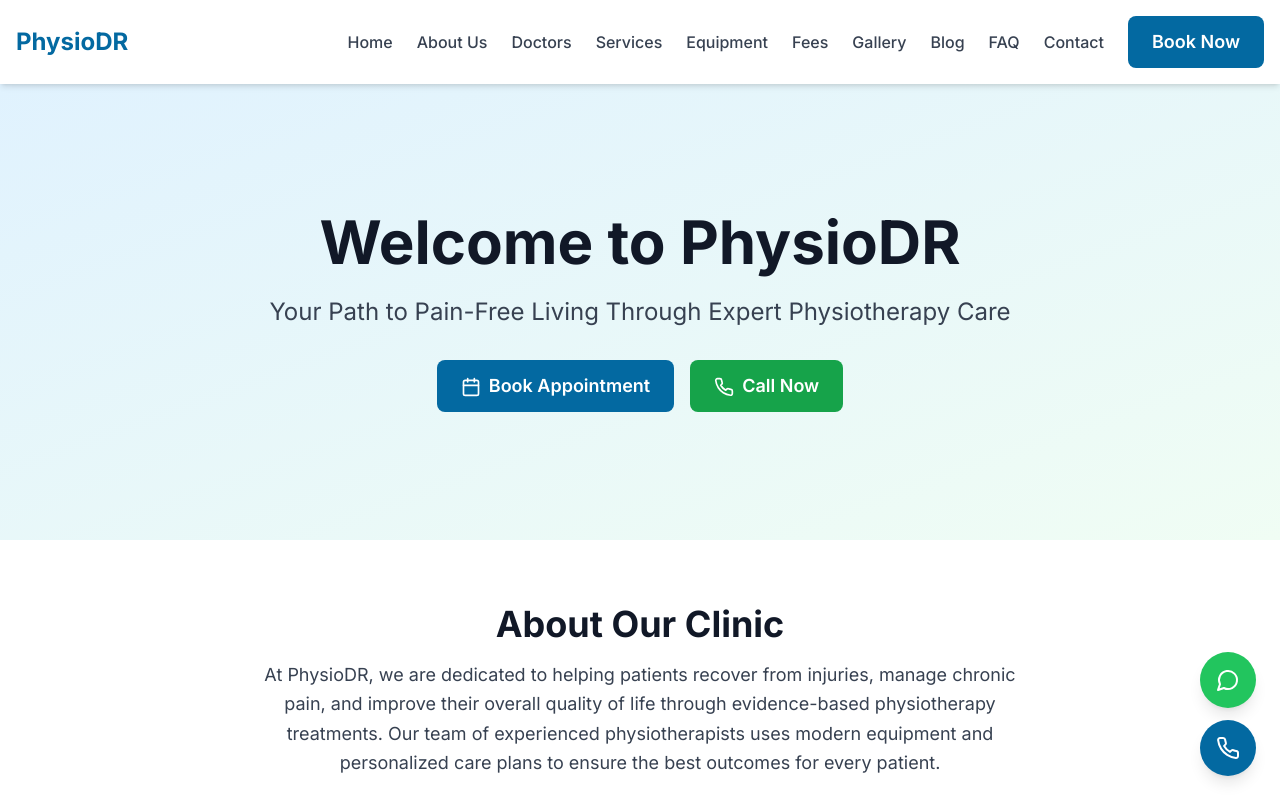
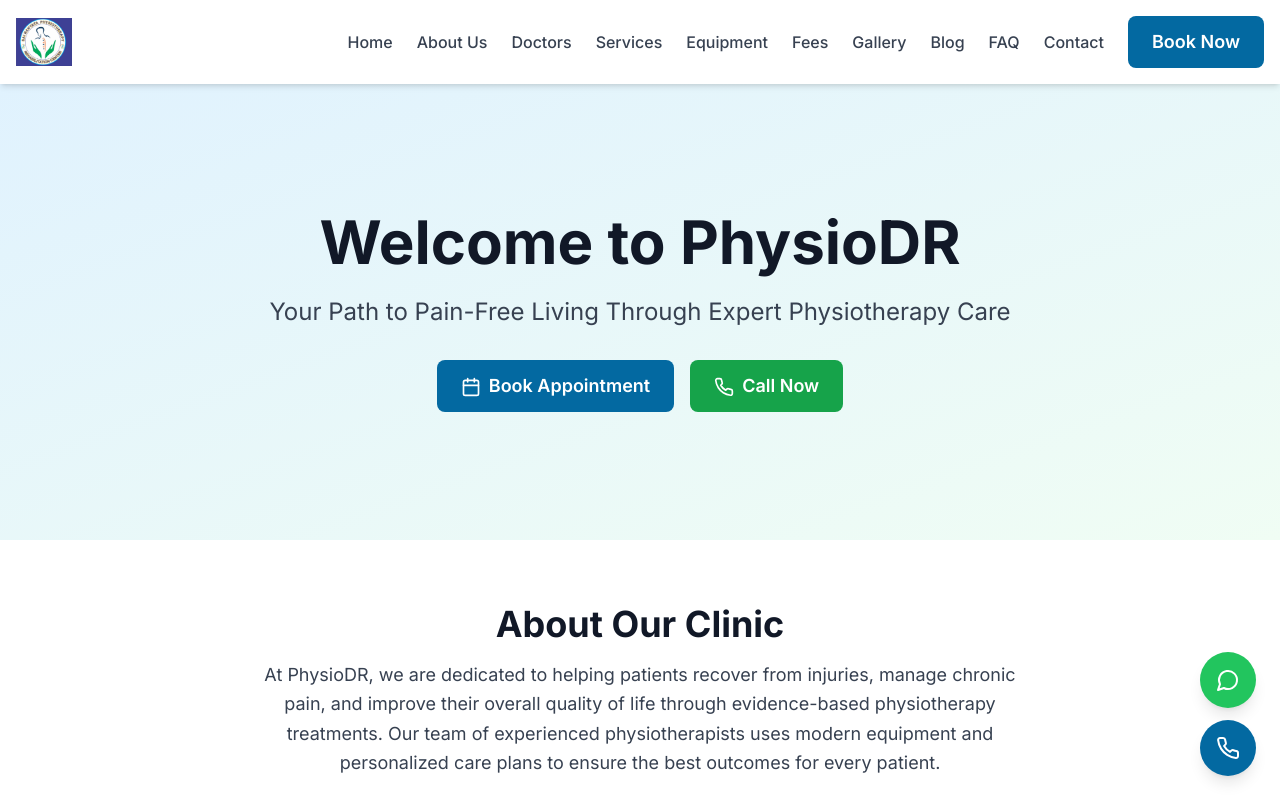
Before and after one commit to shaik-arafath/physioDR, a Next.js app in the folder frontend/: page / in a window 1280 px wide. Shown: the top 800 px of the page. Built offline with nearby package versions, Linux system fonts and the light colour scheme.

Commit message:
Add logo to header and footer

```diff
--- a/frontend/src/components/Footer.tsx
+++ b/frontend/src/components/Footer.tsx
@@ -8,7 +8,7 @@ export default function Footer() {
         <div className="grid md:grid-cols-2 lg:grid-cols-4 gap-8">
           {/* About */}
           <div>
-            <h3 className="text-xl font-bold mb-4 text-primary-400">PhysioDR</h3>
+            <img src="/logo.jpg" alt="PhysioDR" className="h-16 w-auto mb-4" />
             <p className="text-gray-400 mb-4">
               Your trusted partner in physiotherapy care. We help you recover, rehabilitate, and regain your quality of life.
             </p>
--- a/frontend/src/components/Header.tsx
+++ b/frontend/src/components/Header.tsx
@@ -24,8 +24,8 @@ export default function Header() {
     <header className="bg-white shadow-md sticky top-0 z-50">
       <div className="container mx-auto px-4">
         <div className="flex items-center justify-between py-4">
-          <Link href="/" className="text-2xl font-bold text-primary-600">
-            PhysioDR
+          <Link href="/" className="flex items-center">
+            <img src="/logo.jpg" alt="PhysioDR" className="h-12 w-auto" />
           </Link>
 
           {/* Desktop Navigation */}
```
Also changed, not shown: frontend/public/logo.jpg (added).
